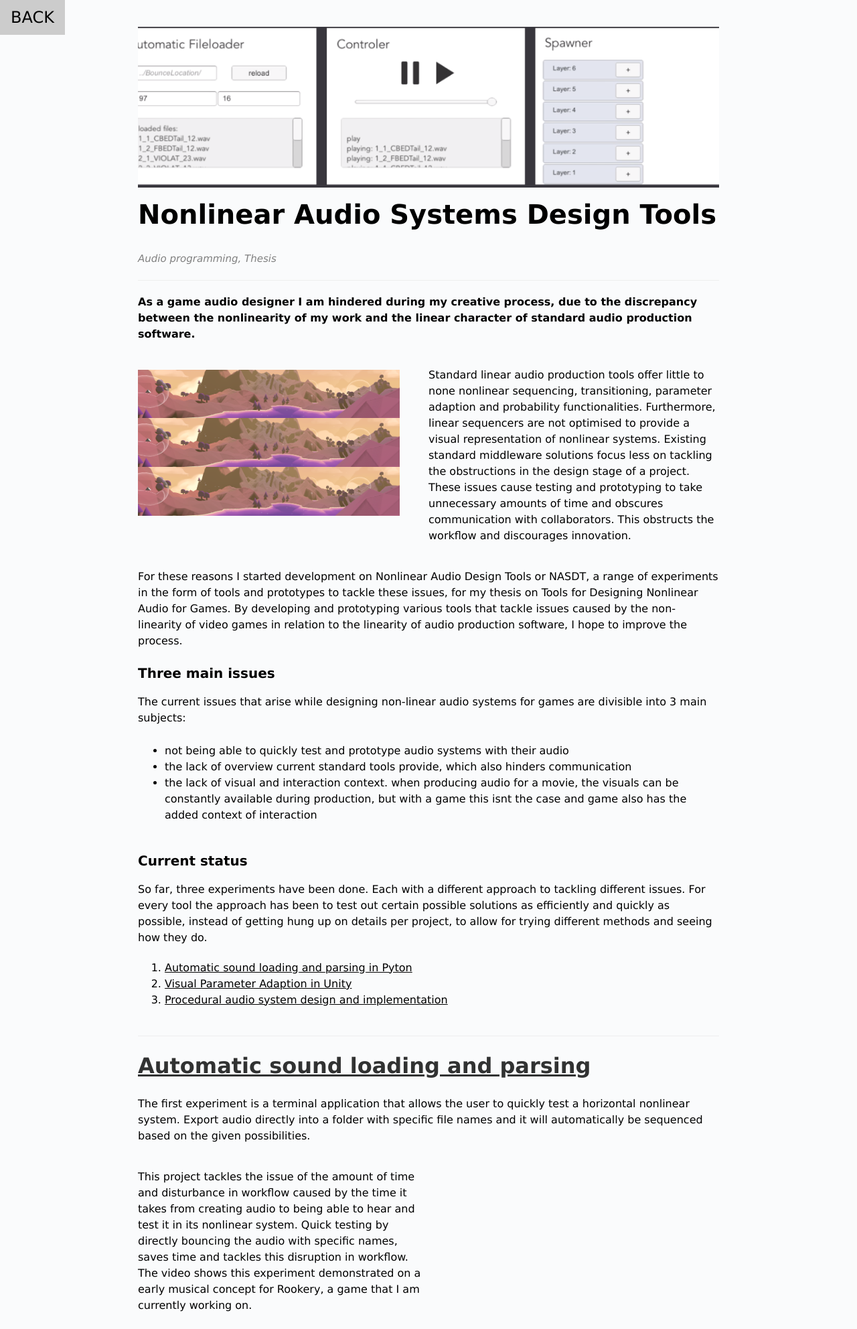
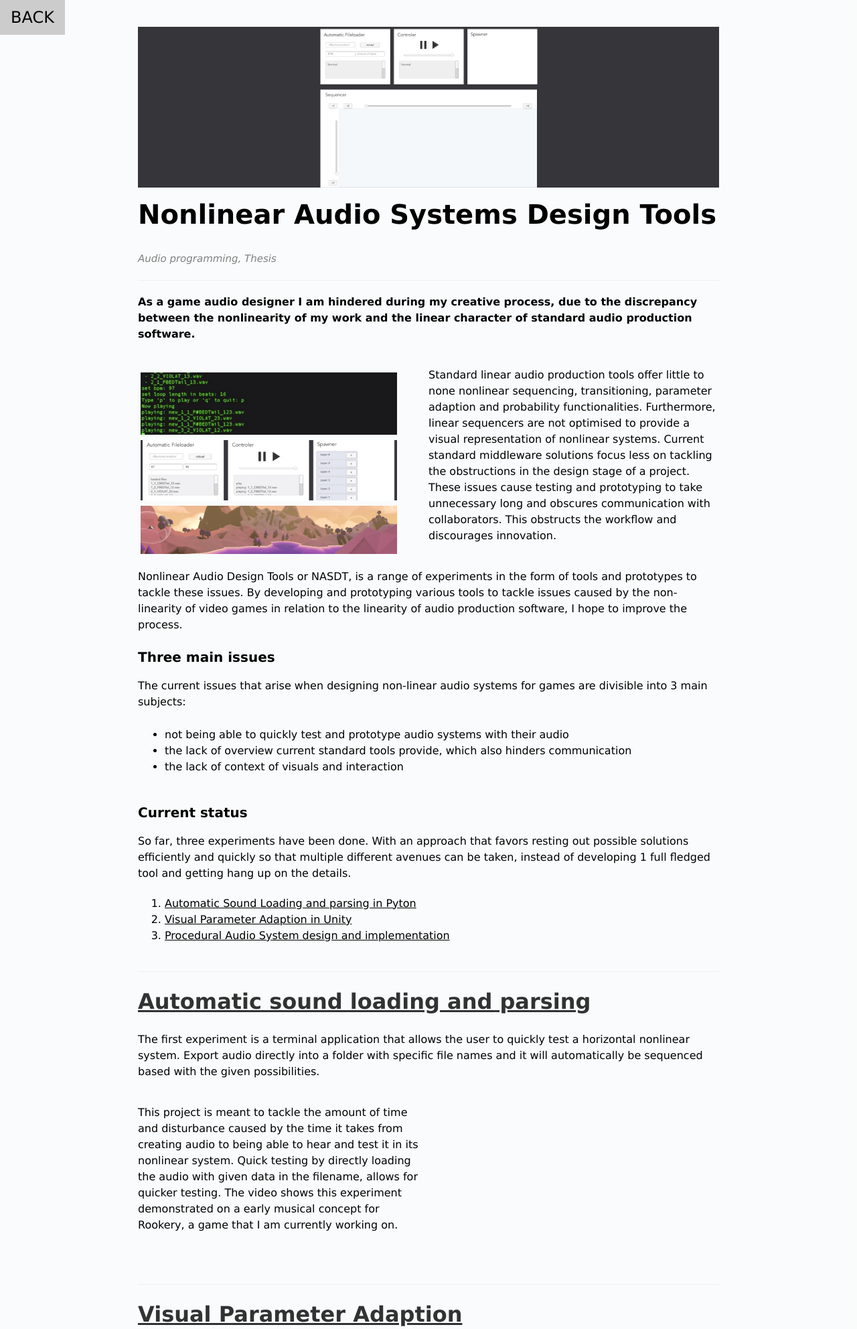
Before and after one commit to StijndeK/mySite, a PHP site: page /PF/N.A.D.T..html in a window 1280 px wide. Shown: the top 1984 px of the page at 67% size. Run offline with PHP 8.4, Linux system fonts and the light colour scheme; grey boxes are pictures that could not be loaded.

Commit message:
layout updates

```diff
--- a/PF/Evasion.html
+++ b/PF/Evasion.html
@@ -143,7 +143,7 @@
   <hr>
 
   <!-- subtitle -->
-  <h2> One speakerset for two speakers </h2>
+  <h2> One speakerset for two players </h2>
 
   <div class="row">
     <div class="column">
@@ -176,6 +176,7 @@
         <a href="https://www.linkedin.com/in/stijn-koning-de-196aab133/"><i class="fa fa-linkedin" style="font-size:40px; padding:10px;"></i></a>
         <a href="https://www.instagram.com/dekoningstijn/"><i class="fa fa-instagram" style="font-size:40px; padding:10px"></i></a>
         <a href="https://github.com/StijndeK"><i class="fa fa-github" style="font-size:40px; padding:10px;"></i></a>
+        <a href="https://soundcloud.com/stijn-de-koning"><i class="fa fa-soundcloud" style="font-size:30px; padding:10px;"></i></a>
         <p> Copyright © Stijn de Koning, 2020 </p>
       </div>
 
--- a/PF/N.A.D.T..html
+++ b/PF/N.A.D.T..html
@@ -42,7 +42,7 @@
 <div class="w3-container w3-content" style="max-width: 900px;">
 
   <!-- header image -->
-  <img class="page-cover-image" src="../Media/NADT_Screenshot.png" style="object-position:center 50%; margin-top: 40px;"/>
+  <img class="page-cover-image" src="../Media/NADT_Screenshot4.png" style="object-position:center 50%; margin-top: 40px;"/>
 
   <!-- title -->
   <h1> Nonlinear Audio Systems Design Tools </h1>
@@ -52,36 +52,40 @@
   <hr>
 
   <p>
-    <strong>As a game audio designer I am hindered during my creative process, due to the discrepancy between the nonlinearity of my work and the linear character of standard audio production software. </strong>
+    <strong> As a game audio designer I am hindered during my creative process, due to the discrepancy between the nonlinearity of my work and the linear character of standard audio production software. </strong>
   </p>
 
   <div class="row">
     <div class="column" style="margin-top: 20px;">
-      <img style="width:90%;" src="../Media/PI.png"/>
-      <img style="width:90%;" src="../Media/PI.png"/>
-      <img style="width:90%;" src="../Media/PI.png"/>
+      <img class="stack-image" src="../Media/terminal.png"/>
+      <img class="stack-image" src="../Media/NADT_Screenshot2.png"/>
+      <img class="stack-image" src="../Media/PI.png"/>
     </div>
 
     <div class="column">
       <p>
-        Standard linear audio production tools offer little to none nonlinear sequencing, transitioning, parameter adaption and probability functionalities. Furthermore, linear sequencers are not optimised to provide a visual representation of nonlinear systems. Existing standard middleware solutions focus less on tackling the obstructions in the design stage of a project. These issues cause testing and prototyping to take unnecessary amounts of time and obscures communication with collaborators. This obstructs the workflow and discourages innovation.
+        Standard linear audio production tools offer little to none nonlinear sequencing, transitioning, parameter adaption and probability functionalities.
+        Furthermore, linear sequencers are not optimised to provide a visual representation of nonlinear systems.
+        Current standard middleware solutions focus less on tackling the obstructions in the design stage of a project.
+        These issues cause testing and prototyping to take unnecessary long and obscures communication with collaborators. This obstructs the workflow and discourages innovation.
       </p>
     </div>
   </div>
 
   <p>
-    For these reasons I started development on Nonlinear Audio Design Tools or NASDT, a range of experiments in the form of tools and prototypes to tackle these issues, for my thesis on Tools for Designing Nonlinear Audio for Games. By developing and prototyping various tools that tackle  issues caused by the non-linearity of video games in relation to the linearity of audio production software, I hope to improve the process.
+    Nonlinear Audio Design Tools or NASDT, is a range of experiments in the form of tools and prototypes to tackle these issues.
+    By developing and prototyping various tools to tackle issues caused by the non-linearity of video games in relation to the linearity of audio production software, I hope to improve the process.
   </p>
 
   <h3>
     Three main issues
   </h3>
   <p>
-    The current issues that arise while designing non-linear audio systems for games are divisible into 3 main subjects:
+    The current issues that arise when designing non-linear audio systems for games are divisible into 3 main subjects:
     <ul style = "text-transform: lowercase;">
       <li>Not being able to quickly test and prototype audio systems with their audio</li>
       <li>The lack of overview current standard tools provide, which also hinders communication</li>
-      <li>The lack of visual and interaction context. When producing audio for a movie, the visuals can be constantly available during production, but with a game this isnt the case and game also has the added context of interaction</li>
+      <li>The lack of context of visuals and interaction</li>
     </ul>
   </p>
 
@@ -90,12 +94,12 @@
   </h3>
 
   <p>
-    So far, three experiments have been done. Each with a different approach to tackling different issues.
-    For every tool the approach has been to test out certain possible solutions as efficiently and quickly as possible, instead of getting hung up on details per project, to allow for trying different methods and seeing how they do.
+    So far, three experiments have been done.
+    With an approach that favors resting out possible solutions efficiently and quickly so that multiple different avenues can be taken, instead of developing 1 full fledged tool and getting hang up on the details.
     <ol type="1">
-      <li> <a href="https://github.com/StijndeK/N.A.D.AutomaticSoundloader"> Automatic sound loading and parsing in Pyton </a></li>
+      <li> <a href="https://github.com/StijndeK/N.A.D.AutomaticSoundloader"> Automatic Sound Loading and parsing in Pyton </a></li>
       <li> <a href="https://github.com/StijndeK/N.A.D.VisualParameterAdaption"> Visual Parameter Adaption in Unity </a></li>
-      <li> <a href="https://github.com/StijndeK/N.A.D.ProcederalAudioSystem"> Procedural audio system design and implementation </a></li>
+      <li> <a href="https://github.com/StijndeK/N.A.D.ProcederalAudioSystem"> Procedural Audio System design and implementation </a></li>
     </ol>
   </p>
 
@@ -105,19 +109,20 @@
   <h2> <a href="https://github.com/StijndeK/N.A.D.AutomaticSoundloader"> Automatic sound loading and parsing</a> </h2>
 
   <p>
-    The first experiment is a terminal application that allows the user to quickly test a horizontal nonlinear system. Export audio directly into a folder with specific file names and it will automatically be sequenced based on the given possibilities.
+    The first experiment is a terminal application that allows the user to quickly test a horizontal nonlinear system.
+    Export audio directly into a folder with specific file names and it will automatically be sequenced based with the given possibilities.
   </p>
 
   <div class="row">
     <div class="column">
       <p>
-        This project tackles the issue of the amount of time and disturbance in workflow caused by the time it takes from creating audio to being able to hear and test it in its nonlinear system.
-        Quick testing by directly bouncing the audio with specific names, saves time and tackles this disruption in workflow.
+        This project is meant to tackle the amount of time and disturbance caused by the time it takes from creating audio to being able to hear and test it in its nonlinear system.
+        Quick testing by directly loading the audio with given data in the filename, allows for quicker testing.
         The video shows this experiment demonstrated on a early musical concept for Rookery, a game that I am currently working on.
       </p>
     </div>
 
-    <div class="column"  style="margin-top: 5px;">
+    <div class="column" >
       <div class="w3-container w3-content w3-center">
         <div style="width:90%;height:0px;position:relative;padding-bottom:65.691%;"><iframe src="https://streamable.com/e/reu4v?loop=0" frameborder="0" width="100%" height="100%" allowfullscreen style="width:100%;height:100%;position:absolute;left:0px;top:0px;overflow:hidden;"></iframe></div>          </div>
     </div>
@@ -136,18 +141,18 @@
     <div class="column"  >
       <div class="w3-container w3-content">
         <p>
-          Using a visual approach with the automatic file loading carried over from the previous experiment.
-          VPA is used to investigate using a more visual approach te upgrade the process of testing and prototyping and improving (interdisciplinary) communication.
-          Because audio is a nonvisual medium and therefore always is experienced linearely, it can be hard to fully understand nonlinear audio systems design.
-          The video shows the project applied to test a concept for Rookery.
+          Using a visual approach along with the automatic file loading funcitonality carried over from the previous experiment,
+          VPA is used to investigate a more visual approach to upgrading the process of prototyping nonlinear systems and improving (interdisciplinary) communication.
+          Because audio is a nonvisual medium and therefore always is experienced linearely, it can prove difficult to fully understand nonlinear audio systems design.
+          The video shows the project used to test a concept for project Rookery.
         </p>
       </div>
     </div>
   </div>
 
   <p>
-    A dynamic system has been used which makes it easy to add and change certain components.
-    For now there is the Fileloader, spawner controler and sequencer.
+    A dynamic system has been used to be able to quickly and easily add and change components.
+    For now there is the Fileloader, Spawner, Controler and Sequencer as seen in the diagram bellow.
   </p>
 
   <div class="w3-container w3-content w3-center">
@@ -247,6 +252,7 @@
         <a href="https://www.linkedin.com/in/stijn-koning-de-196aab133/"><i class="fa fa-linkedin" style="font-size:40px; padding:10px;"></i></a>
         <a href="https://www.instagram.com/dekoningstijn/"><i class="fa fa-instagram" style="font-size:40px; padding:10px"></i></a>
         <a href="https://github.com/StijndeK"><i class="fa fa-github" style="font-size:40px; padding:10px;"></i></a>
+        <a href="https://soundcloud.com/stijn-de-koning"><i class="fa fa-soundcloud" style="font-size:30px; padding:10px;"></i></a>
         <p> Copyright © Stijn de Koning, 2020 </p>
       </div>
 
--- a/experience.html
+++ b/experience.html
@@ -250,6 +250,7 @@ ul {
         <a href="https://www.linkedin.com/in/stijn-koning-de-196aab133/"><i class="fa fa-linkedin" style="font-size:40px; padding:10px;"></i></a>
         <a href="https://www.instagram.com/dekoningstijn/"><i class="fa fa-instagram" style="font-size:40px; padding:10px"></i></a>
         <a href="https://github.com/StijndeK"><i class="fa fa-github" style="font-size:40px; padding:10px;"></i></a>
+        <a href="https://soundcloud.com/stijn-de-koning"><i class="fa fa-soundcloud" style="font-size:30px; padding:10px;"></i></a>
         <p> Copyright © Stijn de Koning, 2020 </p>
       </div>
 
--- a/style.css
+++ b/style.css
@@ -57,6 +57,14 @@ ul {
   object-fit: cover;
   width: 100%;
   height: 30vh;
+}
+
+.stack-image {
+  display: block;
+  object-fit: cover;
+  width: 90%;
+  height: 10%;
+  padding: 4px;
 }
 
 .page-cover-image-header {
--- a/works.html
+++ b/works.html
@@ -189,6 +189,7 @@
         <a href="https://www.linkedin.com/in/stijn-koning-de-196aab133/"><i class="fa fa-linkedin" style="font-size:40px; padding:10px;"></i></a>
         <a href="https://www.instagram.com/dekoningstijn/"><i class="fa fa-instagram" style="font-size:40px; padding:10px"></i></a>
         <a href="https://github.com/StijndeK"><i class="fa fa-github" style="font-size:40px; padding:10px;"></i></a>
+        <a href="https://soundcloud.com/stijn-de-koning"><i class="fa fa-soundcloud" style="font-size:30px; padding:10px;"></i></a>
         <p> Copyright © Stijn de Koning, 2020 </p>
       </div>
 
```
Also changed, not shown: index.html (+6 -5 lines), Media/NADT_Screenshot2.png (added), Media/NADT_Screenshot3.png (added), Media/NADT_Screenshot4.png (added), Media/terminal.png (added), 1 other file.
